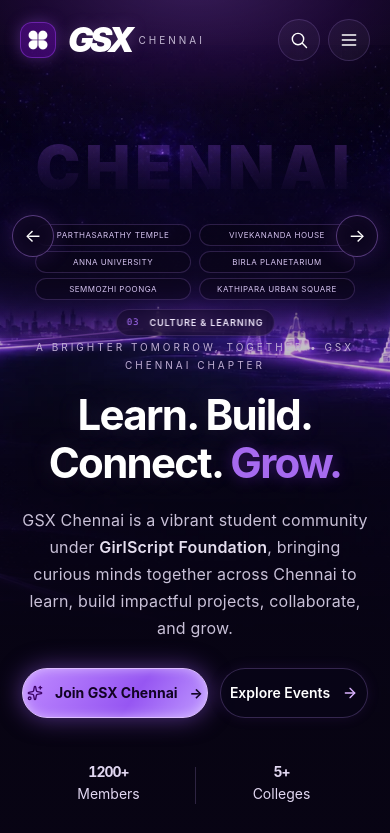
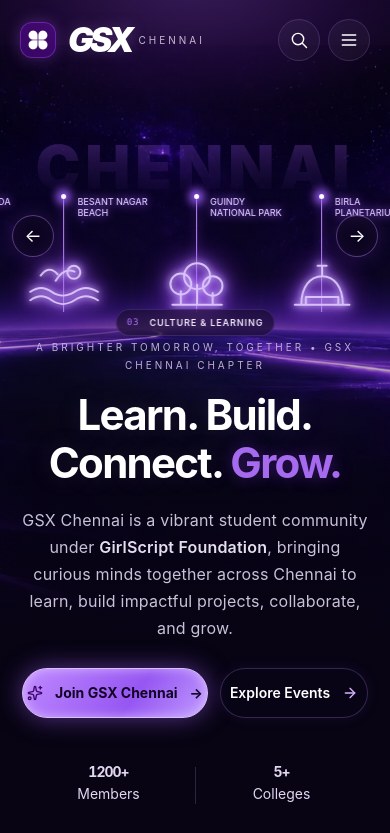
Before and after one commit to nithinrv07/gsx-chennai-chapter, a React (Vite) app: page / in a window 390 px wide. Shown: the top 833 px of the page. Built offline with nearby package versions, Linux system fonts and the light colour scheme.

Commit message:
Fix Chennai landmark carousel artwork and navigation

```diff
--- a/src/components/ChennaiSkyline.tsx
+++ b/src/components/ChennaiSkyline.tsx
@@ -21,7 +21,8 @@
   | 'trade'
   | 'office'
   | 'mall'
-  | 'it';
+  | 'it'
+  | 'beach';
 
 type Landmark = {
   name: string;
@@ -37,12 +38,12 @@
 };
 
 const POSITIONS = [
-  { left: '5.3%', top: 151, height: 194 },
-  { left: '17%', top: 109, height: 143 },
-  { left: '30.3%', top: 160, height: 102 },
-  { left: '64.2%', top: 152, height: 132 },
-  { left: '76%', top: 181, height: 115 },
-  { left: '89%', top: 178, height: 154 },
+  { left: '9%', top: 131, height: 190 },
+  { left: '24%', top: 106, height: 198 },
+  { left: '38%', top: 150, height: 150 },
+  { left: '62%', top: 138, height: 166 },
+  { left: '77%', top: 158, height: 142 },
+  { left: '91%', top: 125, height: 177 },
 ];
 
 const makeScene = (
@@ -59,27 +60,27 @@
 
 const LANDMARK_SCENES: LandmarkScene[] = [
   makeScene('Central Chennai', [
-    ['MARINA BEACH', 'lighthouse'],
-    ['KALAIGNAR\nKARUNANIDHI\nMEMORIAL', 'arch'],
+    ['CHENNAI LIGHTHOUSE', 'lighthouse'],
+    ['MARINA BEACH', 'beach'],
     ['RIPON BUILDING', 'civic'],
-    ['KAPALEESWARAR\nTEMPLE', 'temple'],
-    ['BESANT NAGAR', 'monument'],
-    ['GUINDY\nNATIONAL PARK', 'park'],
+    ['CHENNAI CENTRAL', 'station'],
+    ['KAPALEESHWARAR\nTEMPLE', 'temple'],
+    ['FORT ST. GEORGE', 'fort'],
   ]),
   makeScene('Heritage Chennai', [
-    ['CHENNAI CENTRAL', 'station'],
     ['NAPIER BRIDGE', 'bridge'],
-    ['FORT ST. GEORGE', 'fort'],
     ['SAN THOME\nBASILICA', 'church'],
     ['VALLUVAR KOTTAM', 'arch'],
     ['GOVERNMENT\nMUSEUM', 'museum'],
+    ['VIVEKANANDA\nHOUSE', 'house'],
+    ['PARTHASARATHY\nTEMPLE', 'temple'],
   ]),
   makeScene('Culture & Learning', [
-    ['PARTHASARATHY\nTEMPLE', 'temple'],
-    ['VIVEKANANDA\nHOUSE', 'house'],
+    ['BESANT NAGAR\nBEACH', 'beach'],
+    ['ASHTALAKSHMI\nTEMPLE', 'temple'],
+    ['GUINDY\nNATIONAL PARK', 'park'],
     ['ANNA UNIVERSITY', 'university'],
     ['BIRLA\nPLANETARIUM', 'planetarium'],
-    ['SEMMOZHI\nPOONGA', 'garden'],
     ['KATHIPARA\nURBAN SQUARE', 'flyover'],
   ]),
   makeScene('Modern Chennai', [
@@ -88,7 +89,7 @@
     ['DLF CYBERCITY\nCHENNAI', 'office'],
     ['TIDEL PARK', 'it'],
     ['PHOENIX\nMARKETCITY', 'mall'],
-    ['OMR IT\nCORRIDOR', 'office'],
+    ['OMR IT\nCORRIDOR', 'it'],
   ]),
 ];
 
@@ -105,6 +106,8 @@
     switch (type) {
       case 'lighthouse':
         return <><path {...common} d="M53 12h14l7 70H46l7-70Z" /><path {...common} d="M50 27h20M48 47h24M46 66h28M57 12V5h6v7M40 82h40" /></>;
+      case 'beach':
+        return <><path {...common} d="M8 62c12-8 21-8 33 0s22 8 35 0 22-8 36 0M8 75c12-8 21-8 33 0s22 8 35 0 22-8 36 0M24 37c8-11 17-12 26-2M75 22a10 10 0 1 0 0 20 10 10 0 0 0 0-20Z" /><path {...common} d="M47 45c9-15 19-18 29-14" /></>;
       case 'arch':
         return <><path {...common} d="M20 82h80M28 82V58c0-25 14-39 32-39s32 14 32 39v24" /><path {...common} d="M42 82V61c0-13 7-21 18-21s18 8 18 21v21" /><path {...common} d="M34 37h52" /></>;
       case 'civic':
@@ -152,23 +155,50 @@
 };
 
 export const ChennaiSkyline: React.FC = () => {
-  const [activeScene, setActiveScene] = useState(0);
+  // End copies let the last-to-first transition travel one screen, then reset unseen.
+  const [slide, setSlide] = useState(1);
+  const [animate, setAnimate] = useState(true);
+  const moving = useRef(false);
   const touchStartX = useRef<number | null>(null);
+  const activeScene = (slide - 1 + LANDMARK_SCENES.length) % LANDMARK_SCENES.length;
+
+  const move = (direction: -1 | 1) => {
+    if (moving.current) return;
+    if (window.matchMedia('(prefers-reduced-motion: reduce)').matches) {
+      setSlide((current) => ((current - 1 + direction + LANDMARK_SCENES.length) % LANDMARK_SCENES.length) + 1);
+      return;
+    }
+    moving.current = true;
+    setAnimate(true);
+    setSlide((current) => current + direction);
+  };
 
   useEffect(() => {
-    const interval = window.setInterval(() => {
-      setActiveScene((current) => (current + 1) % LANDMARK_SCENES.length);
-    }, 3000);
+    if (window.matchMedia('(prefers-reduced-motion: reduce)').matches) return;
+    const interval = window.setInterval(() => move(1), 3000);
 
     return () => window.clearInterval(interval);
   }, []);
 
-  const previousScene = () => {
-    setActiveScene((current) => (current - 1 + LANDMARK_SCENES.length) % LANDMARK_SCENES.length);
+  const selectScene = (index: number) => {
+    if (moving.current || index === activeScene) return;
+    if (window.matchMedia('(prefers-reduced-motion: reduce)').matches) {
+      setSlide(index + 1);
+      return;
+    }
+    moving.current = true;
+    setAnimate(true);
+    setSlide(index + 1);
   };
 
-  const nextScene = () => {
-    setActiveScene((current) => (current + 1) % LANDMARK_SCENES.length);
+  const finishMove = (event: React.TransitionEvent<HTMLDivElement>) => {
+    if (event.target !== event.currentTarget || event.propertyName !== 'transform') return;
+    moving.current = false;
+    if (slide === 0 || slide === LANDMARK_SCENES.length + 1) {
+      setAnimate(false);
+      setSlide(slide === 0 ? LANDMARK_SCENES.length : 1);
+      requestAnimationFrame(() => requestAnimationFrame(() => setAnimate(true)));
+    }
   };
 
   const handleTouchStart = (event: React.TouchEvent<HTMLDivElement>) => {
@@ -183,8 +213,8 @@
     touchStartX.current = null;
 
     if (Math.abs(distance) < 45) return;
-    if (distance < 0) nextScene();
-    else previousScene();
+    if (distance < 0) move(1);
+    else move(-1);
   };
 
   const currentScene = LANDMARK_SCENES[activeScene];
@@ -201,10 +231,11 @@
       >
         <div
           className="landmark-track"
-          style={{ transform: `translate3d(-${activeScene * 100}%, 0, 0)` }}
+          style={{ transform: `translate3d(-${slide * 100}%, 0, 0)`, transition: animate ? undefined : 'none' }}
+          onTransitionEnd={finishMove}
         >
-          {LANDMARK_SCENES.map((scene) => (
-            <div className="landmark-scene" key={scene.title} aria-hidden={scene.title !== currentScene.title}>
+          {[LANDMARK_SCENES.at(-1)!, ...LANDMARK_SCENES, LANDMARK_SCENES[0]].map((scene, index) => (
+            <div className="landmark-scene" key={`${scene.title}-${index}`} aria-hidden={index !== slide}>
               {scene.landmarks.map((item) => (
                 <div
                   key={item.name}
@@ -234,7 +265,7 @@
       <button
         type="button"
         className="city-nav city-nav-left"
-        onClick={previousScene}
+        onClick={() => move(-1)}
         aria-label="Show previous Chennai landmark set"
       >
         <span aria-hidden="true">←</span>
@@ -243,7 +274,7 @@
       <button
         type="button"
         className="city-nav city-nav-right"
-        onClick={nextScene}
+        onClick={() => move(1)}
         aria-label="Show next Chennai landmark set"
       >
         <span aria-hidden="true">→</span>
@@ -255,7 +286,7 @@
             key={scene.title}
             type="button"
             className={index === activeScene ? 'active' : ''}
-            onClick={() => setActiveScene(index)}
+            onClick={() => selectScene(index)}
             aria-label={`Show ${scene.title}`}
             aria-current={index === activeScene ? 'true' : undefined}
           >
--- a/src/styles/home.css
+++ b/src/styles/home.css
@@ -19,7 +19,7 @@
   position: absolute;
   inset: 0;
   z-index: -3;
-  background-image: url('/assets/chennai.webp');
+  background-image: url('/assets/chennai-clean.webp');
   background-size: 100% 100%;
   background-position: center;
   background-repeat: no-repeat;
@@ -266,10 +266,10 @@
 
 .landmark-art {
   position: absolute;
-  width: 94px;
-  height: 80px;
-  left: -47px;
-  bottom: 5px;
+  width: 130px;
+  height: 108px;
+  left: -65px;
+  bottom: -5px;
   color: #dec8ff;
   overflow: visible;
   filter:
@@ -311,6 +311,8 @@
   inset: 0;
   z-index: 2;
   overflow: hidden;
+  pointer-events: auto;
+  touch-action: pan-y;
 }
 
 .landmark-track {
@@ -344,6 +346,7 @@
   place-items: center;
   font-size: 22px;
   cursor: pointer;
+  pointer-events: auto;
   box-shadow: 0 0 22px rgba(164, 90, 255, 0.18), inset 0 0 18px rgba(174, 112, 255, 0.06);
   transition: transform 0.2s ease, background 0.2s ease, border-color 0.2s ease, box-shadow 0.2s ease;
 }
@@ -403,6 +406,7 @@
   display: flex;
   flex-direction: column;
   gap: 9px;
+  pointer-events: auto;
 }
 
 .landmark-pagination button {
@@ -986,6 +990,24 @@
   .landmark {
     display: none;
   }
+  .landmark:nth-child(odd) {
+    display: block;
+    top: 100px;
+    height: 118px;
+    font-size: 9px;
+  }
+  .landmark:nth-child(1) { left: 16%; }
+  .landmark:nth-child(3) { left: 50%; }
+  .landmark:nth-child(5) { left: 82%; }
+  .landmark-art {
+    width: 78px;
+    height: 66px;
+    left: -39px;
+    bottom: -5px;
+  }
+  .landmark span {
+    max-width: 95px;
+  }
   .city-nav {
     width: 42px;
     height: 42px;
@@ -1007,16 +1029,7 @@
     display: none;
   }
   .mobile-landmark-grid {
-    position: absolute;
-    left: 50%;
-    bottom: 38px;
-    transform: translateX(-50%);
-    width: min(82vw, 380px);
-    display: grid;
-    grid-template-columns: repeat(2, minmax(0, 1fr));
-    gap: 5px 8px;
-    z-index: 6;
-    pointer-events: none;
+    display: none;
   }
   .mobile-landmark-grid span {
     overflow: hidden;
```
Also changed, not shown: public/assets/chennai-clean.webp (added).
